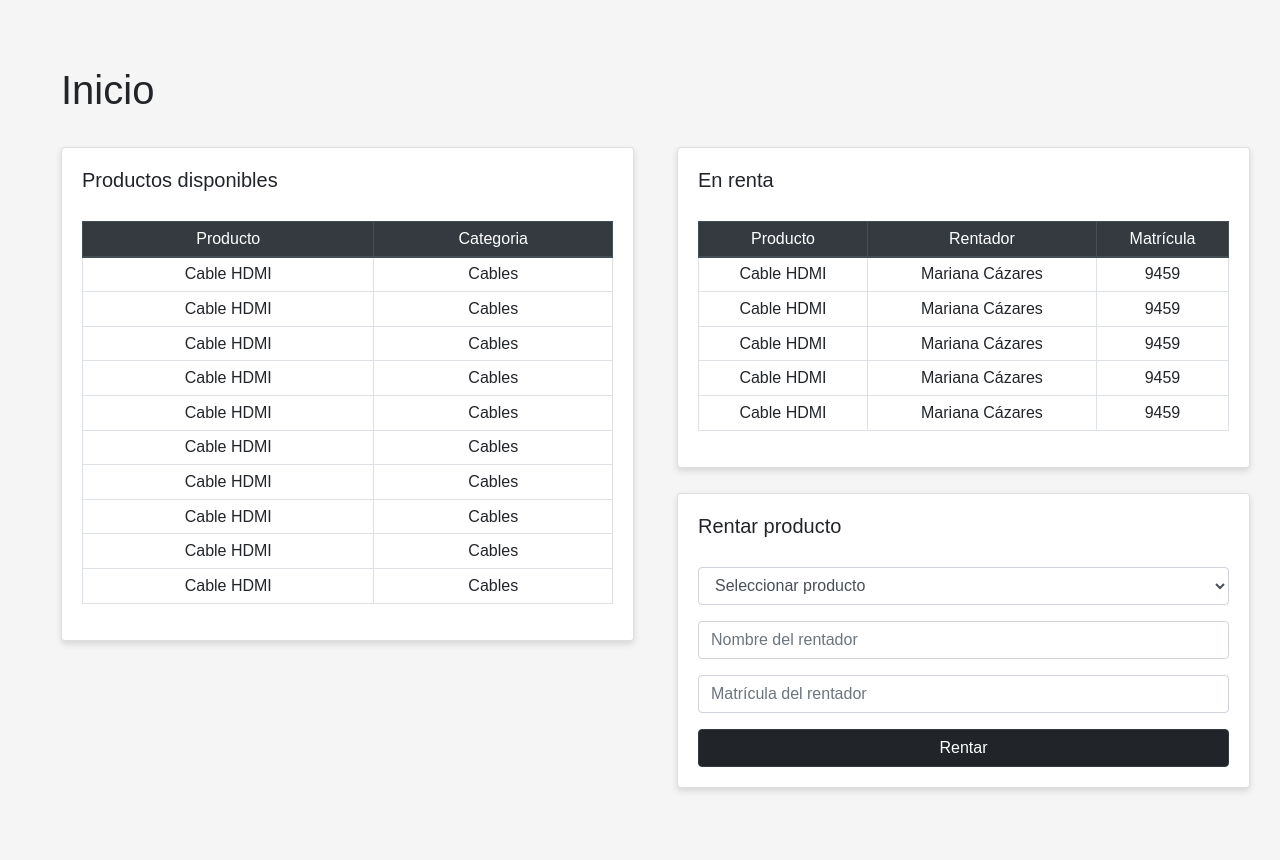
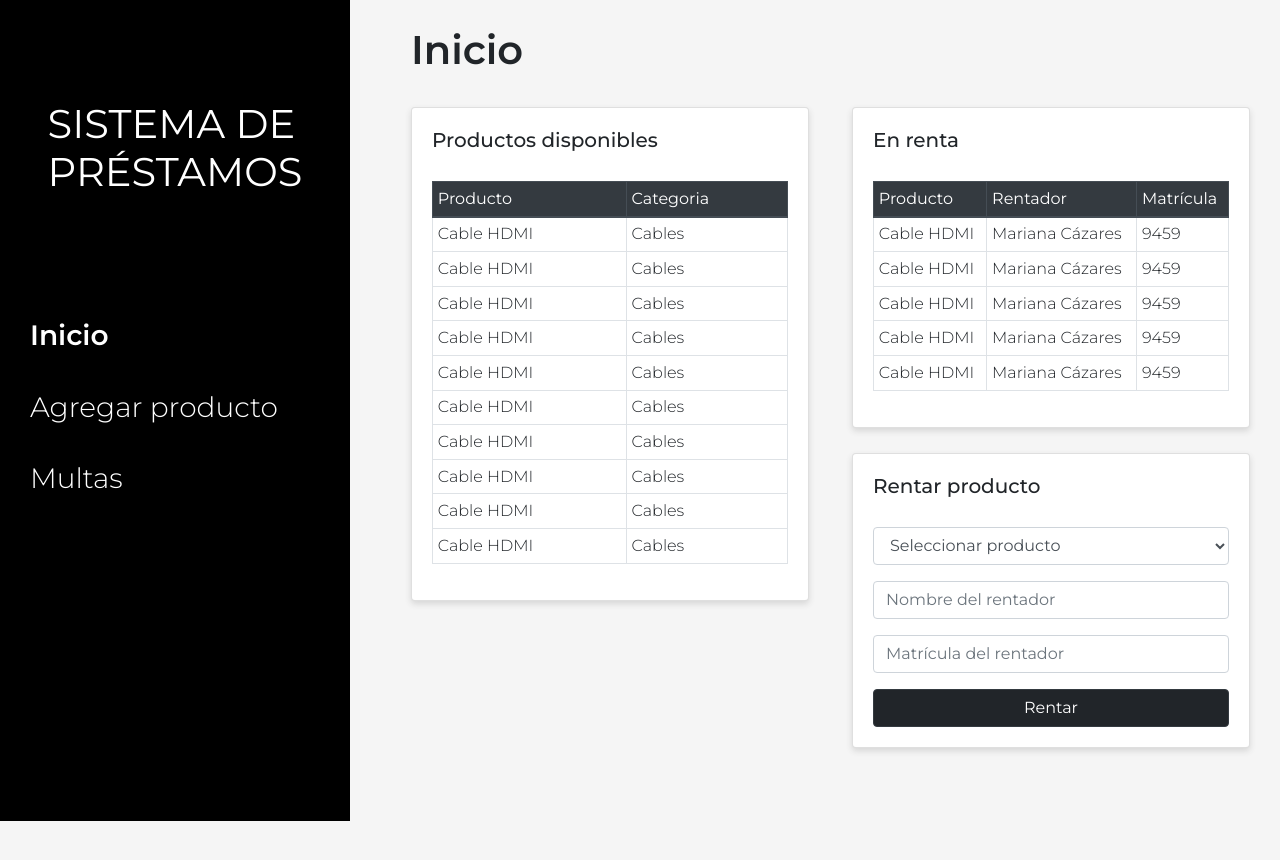
Before and after one commit to felipeortega99/BorrowingSystem, an Angular app in the folder borrowing-system/: page /home in a window 1280 px wide. After the commit the page ends 821 px from the top, so only its background shows below. Built offline with nearby package versions, Linux system fonts and the light colour scheme.

Commit message:
Home view and app.component update

```diff
--- a/borrowing-system/src/app/app-routing.module.ts
+++ b/borrowing-system/src/app/app-routing.module.ts
@@ -4,7 +4,7 @@ import { HomeComponent } from './components/index.components';
 
 const ROUTES: Routes = [
   {path: 'home', component: HomeComponent },
-  {path: '**', pathMatch: 'full', redirectTo: 'home'}
+  {path: '', redirectTo: 'home', pathMatch: 'full' },
 ];
 
 @NgModule({
--- a/borrowing-system/src/app/app.component.html
+++ b/borrowing-system/src/app/app.component.html
@@ -1,5 +1,27 @@
-<!--The content below is only a placeholder and can be replaced.-->
-<div style="text-align:center">
-
-
+<!-- Sidebar -->
+<div id="mainContainer">
+    <div id="sidebar">
+        <h2 id="title">
+            SISTEMA DE <br /> PRÉSTAMOS
+        </h2>
+        <div class="btn-group-vertical" role="group">
+            <button type="button" class="sidebar-item">
+          <h3 class="active">Inicio</h3>
+        </button>
+            <button type="button" class="sidebar-item">
+          <h3>Agregar producto</h3>
+        </button>
+            <button type="button" class="sidebar-item"><h3>Multas</h3></button>
+        </div>
+        <!--
+      <ul class="sidebar-nav">
+        <h1>SISTEMA DE PRÉSTAMOS</h1>
+        <li><a href="#">Inicio</a></li>
+        <li><a href="#">Agregar producto</a></li>
+        <li><a href="#">Overview</a></li>
+      </ul>
+    -->
+    </div>
+    <!-- Sidebar end -->
     <router-outlet></router-outlet>
+</div>
--- a/borrowing-system/src/app/app.component.scss
+++ b/borrowing-system/src/app/app.component.scss
@@ -0,0 +1,48 @@
+$menu-size: 350px;
+$font: 'Montserrat';
+#mainContainer {
+    display: grid;
+    width: 100%;
+    height: 100% !important;
+    grid-template-columns: $menu-size 0px auto;
+    grid-template-rows: auto;
+    text-align: left;
+}
+
+#page-content {
+    grid-area: page-content;
+    padding: 40px;
+}
+
+#sidebar {
+    grid-column: 1 / 1;
+    background-color: black;
+    color: white;
+    display: flex;
+    flex-direction: column;
+    justify-content: flex-start;
+    flex-basis: auto;
+    align-items: center;
+    align-content: space-between;
+}
+
+.sidebar-item {
+    background-color: black;
+    color: white;
+    width: $menu-size;
+    font-size: 32px !important;
+    text-align: left;
+    padding: 15px 30px 15px 30px;
+    font-family: $font;
+    font-weight: 300;
+    border: 0px;
+}
+
+.active {
+    font-weight: bold;
+}
+
+#title {
+    padding-top: 100px;
+    padding-bottom: 100px;
+}
--- a/borrowing-system/src/app/components/home/home.component.scss
+++ b/borrowing-system/src/app/components/home/home.component.scss
@@ -2,7 +2,7 @@
     display: grid;
     grid-template: auto auto auto / 50% 50%;
     grid-template-areas: "main_label ." "available_products rent_products" "available_products rent_product_form";
-    margin: 66px 73px 73px 61px;
+    margin: 26px 73px 73px 61px;
     grid-gap: 25px 43px;
 }
 
--- a/borrowing-system/src/app/components/home/home.component.ts
+++ b/borrowing-system/src/app/components/home/home.component.ts
@@ -10,7 +10,6 @@ export class HomeComponent implements OnInit {
   constructor() {  }
 
   ngOnInit() {
-
   }
 
 }
--- a/borrowing-system/src/styles.scss
+++ b/borrowing-system/src/styles.scss
@@ -1,8 +1,12 @@
 /* You can add global styles to this file, and also import other style files */
 
+@import url('https://fonts.googleapis.com/css?family=Montserrat:300,400,500,600');
+$font: 'Montserrat',
+sans-serif;
 body {
     background-color: #F5F5F5;
     font-family: 'Montserrat', sans-serif;
+    font-weight: 400;
 }
 
 .font-weight-light {
@@ -16,3 +20,25 @@ body {
 .font-weight-regular {
     font-weight: 400;
 }
+
+html,
+body {
+    height: 100%
+}
+
+h1 {
+    font-family: $font;
+    font-weight: 600;
+}
+
+h2 {
+    font-family: $font;
+    font-weight: 400;
+    font-size: 40px;
+    text-transform: uppercase;
+}
+
+h3 {
+    font-family: $font;
+    font-weight: 300;
+}
```
